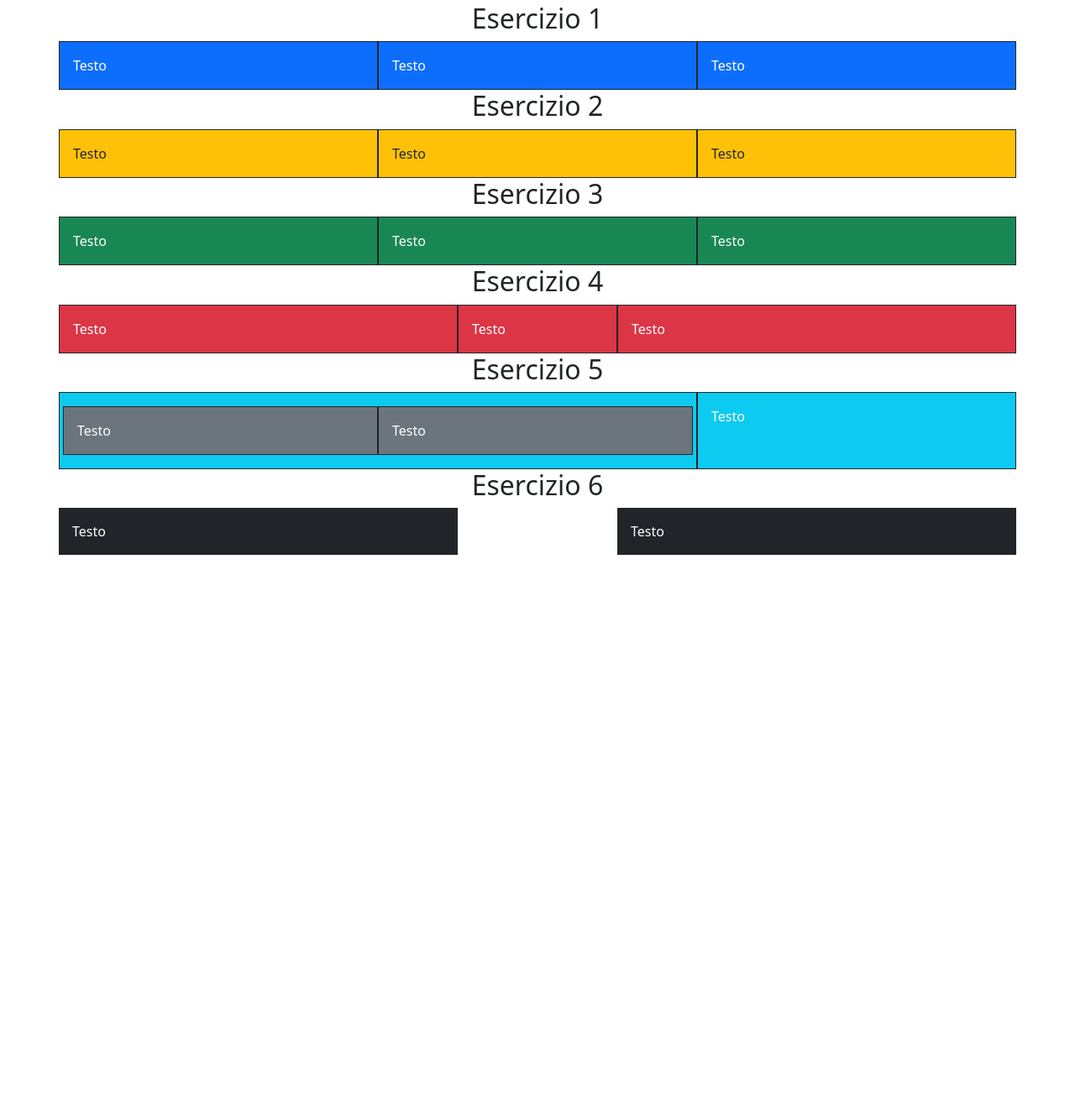
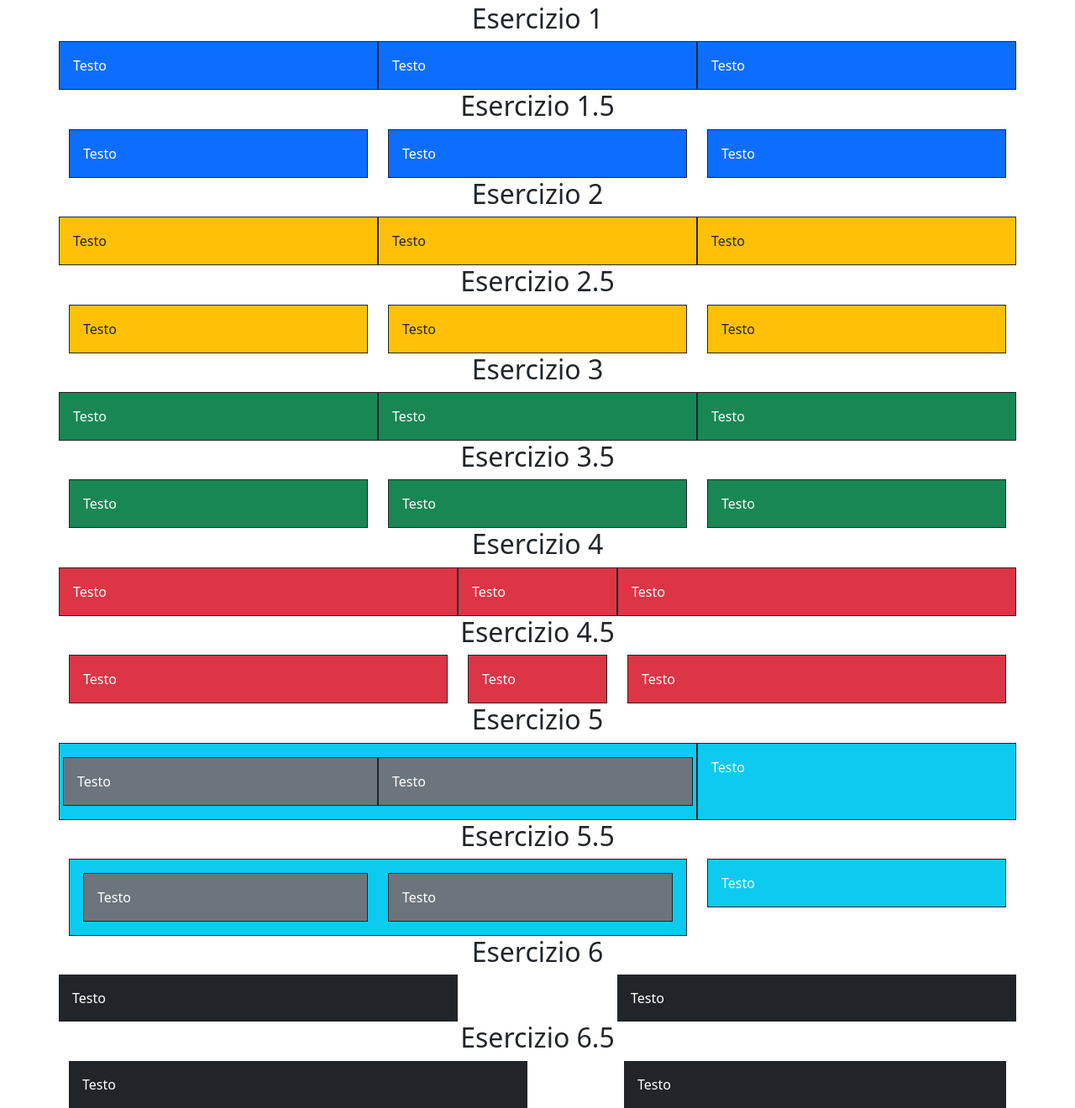
Before and after one commit to AndreaBar94/UNIT2-S2-D1-Bootstrap, a plain HTML site: page index.html in a window 1280 px wide. Shown: the part 53-1373 px from the top of the page at 84% size. Before the commit the page ends 800 px from the top, so only its background shows below. Drawn offline with nearby package versions, Linux system fonts and the light colour scheme.

Commit message:
edit colonne con gap

```diff
--- a/index.html
+++ b/index.html
@@ -22,6 +22,21 @@
         </div>
     </div>
 
+    <h2 class="h2 text-center">Esercizio 1.5</h2>
+    <div class="container">
+        <div class="row">
+            <div class="col-md">
+                <div class="bg-primary text-white p-3 border border-dark">Testo</div>
+            </div>
+            <div class="col-md">
+                <div class="bg-primary text-white p-3 border border-dark">Testo</div>
+            </div>
+            <div class="col-md">
+                <div class="bg-primary text-white p-3 border border-dark">Testo</div>
+            </div>
+        </div>
+    </div>
+
     <!-- esercizio 2 -->
     <h2 class="h2 text-center">Esercizio 2</h2>
     <div class="container">
@@ -29,6 +44,21 @@
             <div class="col-lg-4 bg-warning text-dark p-3 border border-dark">Testo</div>
             <div class="col-lg-4 bg-warning text-dark p-3 border border-dark">Testo</div>
             <div class="col-lg-4 bg-warning text-dark p-3 border border-dark">Testo</div>
+        </div>
+    </div>
+
+    <h2 class="h2 text-center">Esercizio 2.5</h2>
+    <div class="container">
+        <div class="row">
+            <div class="col-lg-4">
+                <div class="bg-warning text-dark p-3 border border-dark">Testo</div>
+            </div>
+            <div class="col-lg-4">
+                <div class="bg-warning text-dark p-3 border border-dark">Testo</div>
+            </div>
+            <div class="col-lg-4">
+                <div class="bg-warning text-dark p-3 border border-dark">Testo</div>
+            </div>
         </div>
     </div>
 
@@ -42,6 +72,21 @@
         </div>
     </div>
 
+    <h2 class="h2 text-center">Esercizio 3.5</h2>
+    <div class="container">
+        <div class="row">
+            <div class="col-4">
+                <div class="bg-success text-white p-3 border border-dark">Testo</div>
+            </div>
+            <div class="col-4">
+                <div class="bg-success text-white p-3 border border-dark">Testo</div>
+            </div>
+            <div class="col-4">
+                <div class="bg-success text-white p-3 border border-dark">Testo</div>
+            </div>
+        </div>
+    </div>
+
     <!-- esercizio 4 -->
     <h2 class="h2 text-center">Esercizio 4</h2>
     <div class="container">
@@ -49,6 +94,21 @@
             <div class="col-lg-5 bg-danger text-white p-3 border border-dark">Testo</div>
             <div class="col-lg-2 bg-danger text-white p-3 border border-dark">Testo</div>
             <div class="col-lg-5 bg-danger text-white p-3 border border-dark">Testo</div>
+        </div>
+    </div>
+
+    <h2 class="h2 text-center">Esercizio 4.5</h2>
+    <div class="container">
+        <div class="row">
+            <div class="col-lg-5">
+                <div class="bg-danger text-white p-3 border border-dark">Testo</div>
+            </div>
+            <div class="col-lg-2">
+                <div class="bg-danger text-white p-3 border border-dark">Testo</div>
+            </div>
+            <div class="col-lg-5">
+                <div class="bg-danger text-white p-3 border border-dark">Testo</div>
+            </div>
         </div>
     </div>
 
@@ -66,6 +126,28 @@
         </div>
     </div>
 
+    <h2 class="h2 text-center">Esercizio 5.5</h2>
+    <div class="container">
+        <div class="row">
+            <div class="col-lg-8">
+                <div class="bg-info text-white p-3 border border-dark">
+
+            <div class="row">
+                <div class="col-lg-6">
+                    <div class="bg-secondary text-white p-3 border border-dark">Testo</div>
+                </div>
+                <div class="col-lg-6">
+                    <div class="bg-secondary text-white p-3 border border-dark">Testo</div>
+                </div>
+            </div>
+        </div>
+        </div>
+            <div class="col-lg-4">
+                <div class="bg-info text-white p-3 border border-dark">Testo</div>
+            </div>
+        </div>
+    </div>
+
     <!-- esercizio 6 -->
     <h2 class="h2 text-center">Esercizio 6</h2>
         <div class="container">
@@ -75,6 +157,18 @@
             </div>
         </div>
 
+    <h2 class="h2 text-center">Esercizio 6.5</h2>
+        <div class="container">
+            <div class="row">
+                <div class="col-lg">
+                    <div class="bg-dark text-white p-3">Testo</div>
+                </div>
+                <div class="col-lg">
+                    <div class="offset-lg-2 bg-dark text-white p-3">Testo</div>
+                </div>
+            </div>
+        </div>
+
     <script src="https://cdn.jsdelivr.net/npm/bootstrap@5.3.0-alpha1/dist/js/bootstrap.bundle.min.js" integrity="sha384-w76AqPfDkMBDXo30jS1Sgez6pr3x5MlQ1ZAGC+nuZB+EYdgRZgiwxhTBTkF7CXvN" crossorigin="anonymous"></script>
 
   </body>
```
